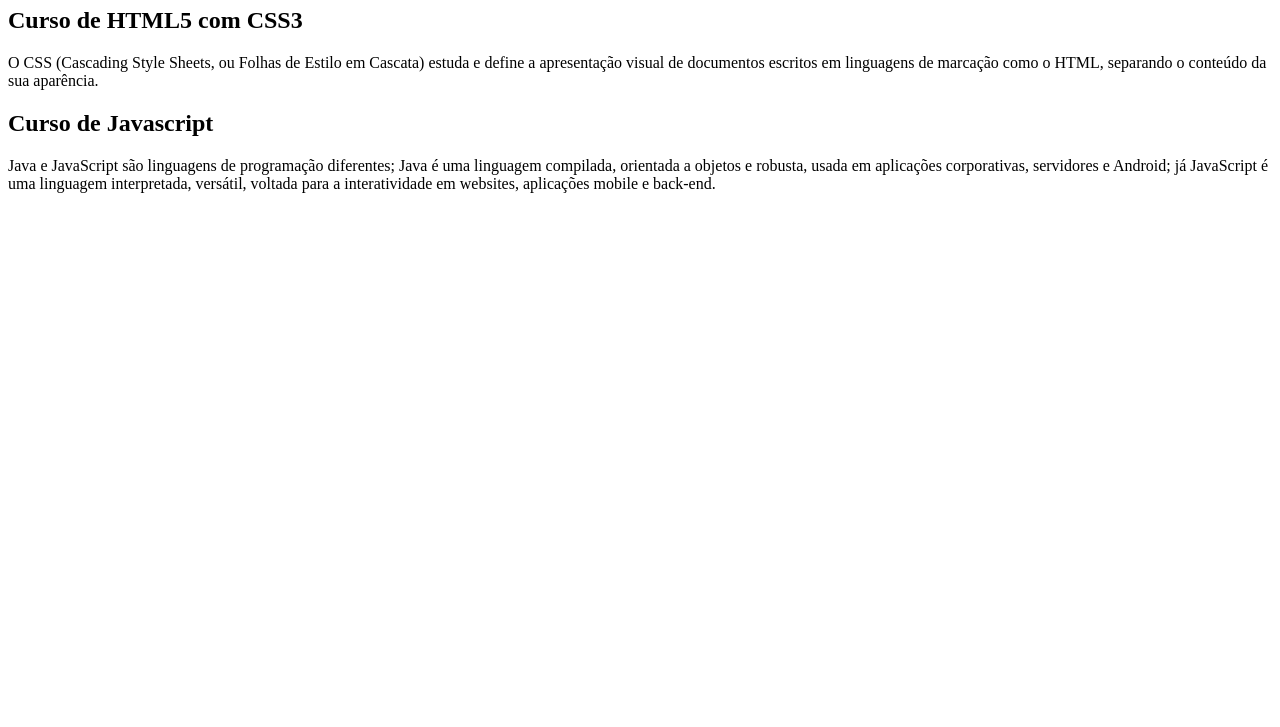
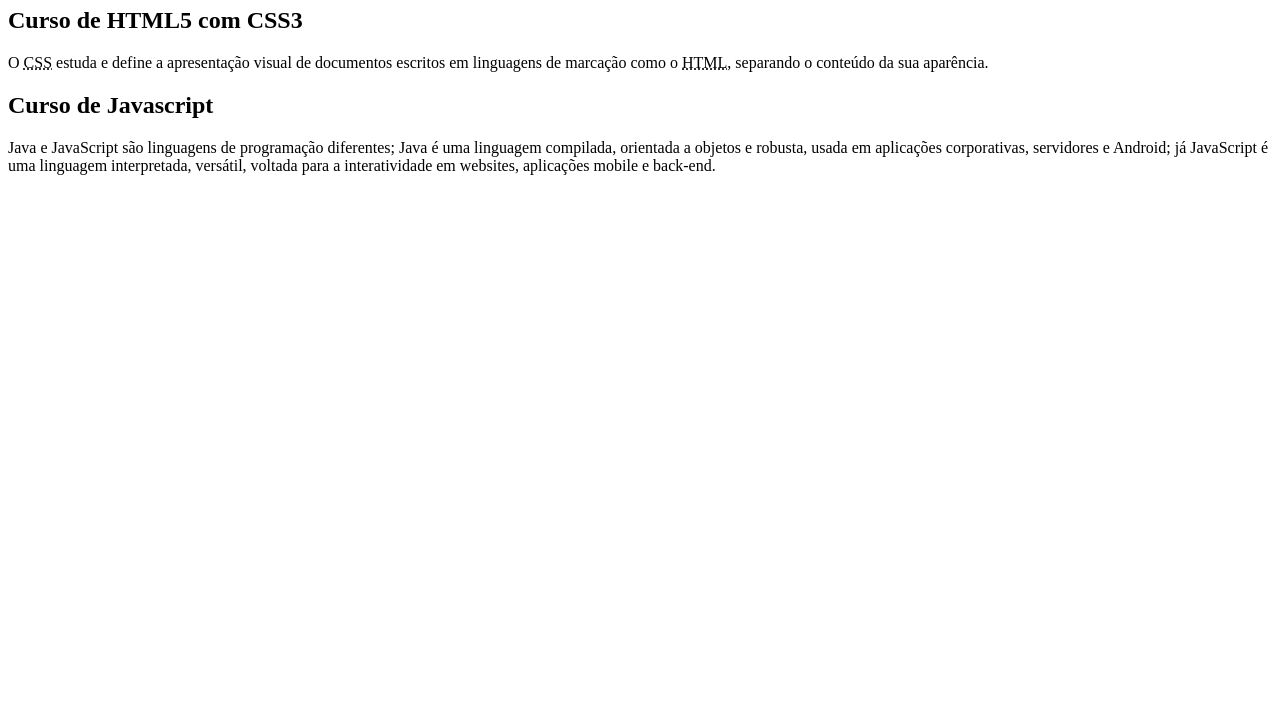
Before and after one commit to alberes06/Projeto-site, a plain HTML site: page index.html in a window 1280 px wide. Shown: the part 73-800 px from the top of the page. Drawn offline with Linux system fonts and the light colour scheme.

Commit message:
Update index.html

```diff
--- a/index.html
+++ b/index.html
@@ -13,7 +13,7 @@
         <article>
             <h2>Curso de HTML5 com CSS3</h2>
             <p>
-            O CSS (Cascading Style Sheets, ou Folhas de Estilo em Cascata) estuda e define a apresentação visual de documentos escritos em linguagens de marcação como o HTML, separando o conteúdo da sua aparência.
+            O <abbr title="Cascading Style Sheets">CSS</abbr> estuda e define a apresentação visual de documentos escritos em linguagens de marcação como o <abbr title="HyperText Markup Language">HTML</abbr>, separando o conteúdo da sua aparência.
             </p>
         </article>
         <article>
```
